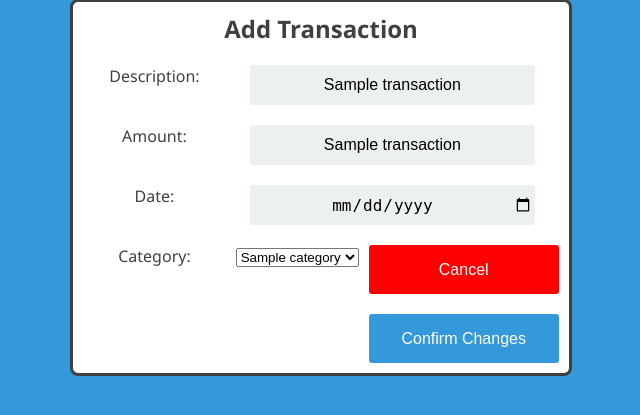
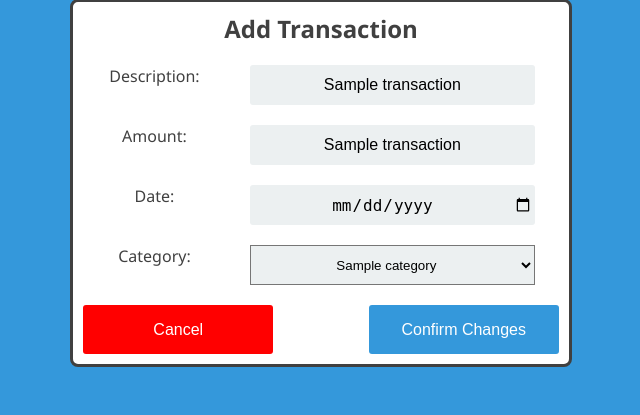
Before and after one commit to Futhark491/Blueberry-Finance, a Flask app: template templates/transactionEditor.html in a window 1280 px wide. Shown: the part 125-540 px from the top of the page, without its empty margins (319-959 px from the left). Run offline with Flask 2, Linux system fonts and the light colour scheme; the template is opened without the code that fills it: most values are stand-ins (such as "Sample title", 1, 10 or a date in 2020); some libraries are stand-ins or nearby versions.

Commit message:
Transaction editor fixed
Corrected formatting on transaction editor page from when category box changed from text to drop down.

```diff
--- a/static/css/transactionEditor.css
+++ b/static/css/transactionEditor.css
@@ -22,3 +22,11 @@
     margin-top: 20px;
     height: 40px;
 }
+
+.edit-transaction-window select {
+    width: 60%;
+    margin-top: 20px;
+    height: 40px;
+    background-color: #ECF0F1;
+    text-align-last: center;
+}
--- a/templates/transactionEditor.html
+++ b/templates/transactionEditor.html
@@ -11,14 +11,14 @@
                 <p>Description: </p><input type="text" name="transaction_description" value="{{ transaction_data[3] }}">
                 <p>Amount: </p><input type="text" name="transaction_amount" value="{{ transaction_data[2] }}">
                 <p>Date: </p><input type="date" name="transaction_date" value="{{ transaction_data[4] }}">
-                <p>Category: </p><p><select name = "transaction_category">
+                <p>Category: </p>
+                <select name = "transaction_category">
                         {% for category in category_list %}
                         <option value="{{category[1]}}">{{category[1]}}</option>
                         {% endfor %}
-                     </select>
-                </p>
+                 </select>
                 <a href="/"><input type="button" value="Cancel" class="btn btn-primary btn-large btn-block cancel" style="height: auto; float: left; width: 40%"></a>
-               <input type="submit" value="Confirm Changes" class="btn btn-primary btn-large btn-block" style="height: auto; float: right; width: 40%">
+                <input type="submit" value="Confirm Changes" class="btn btn-primary btn-large btn-block" style="height: auto; float: right; width: 40%">
             </form>
         </div>
     </div>
```
